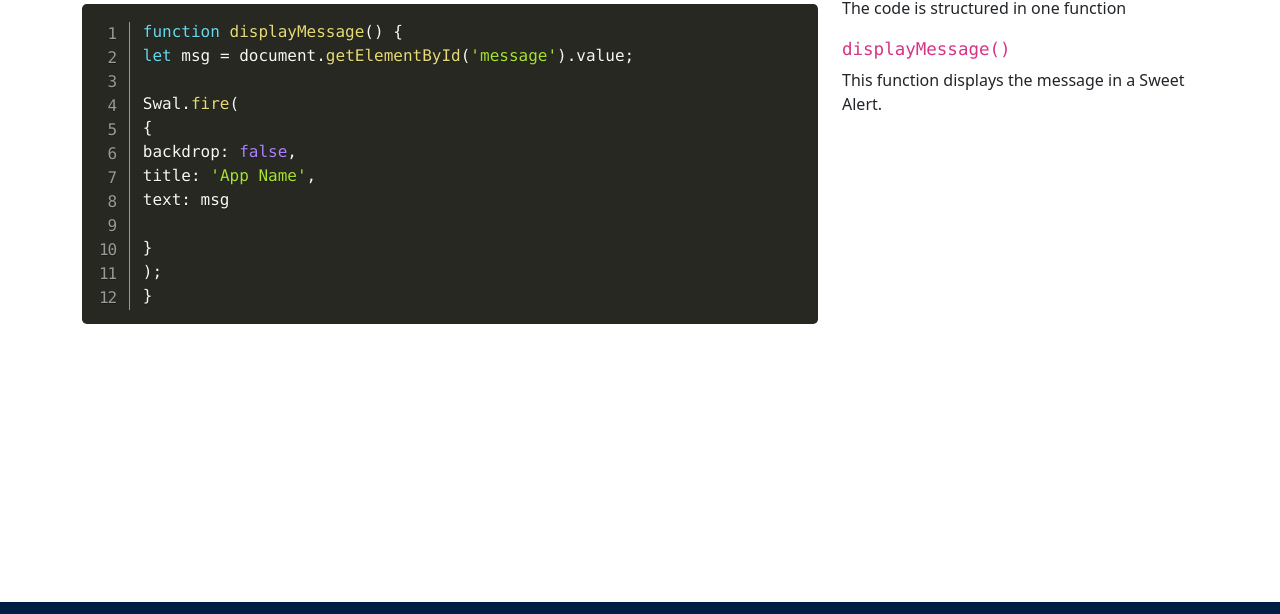
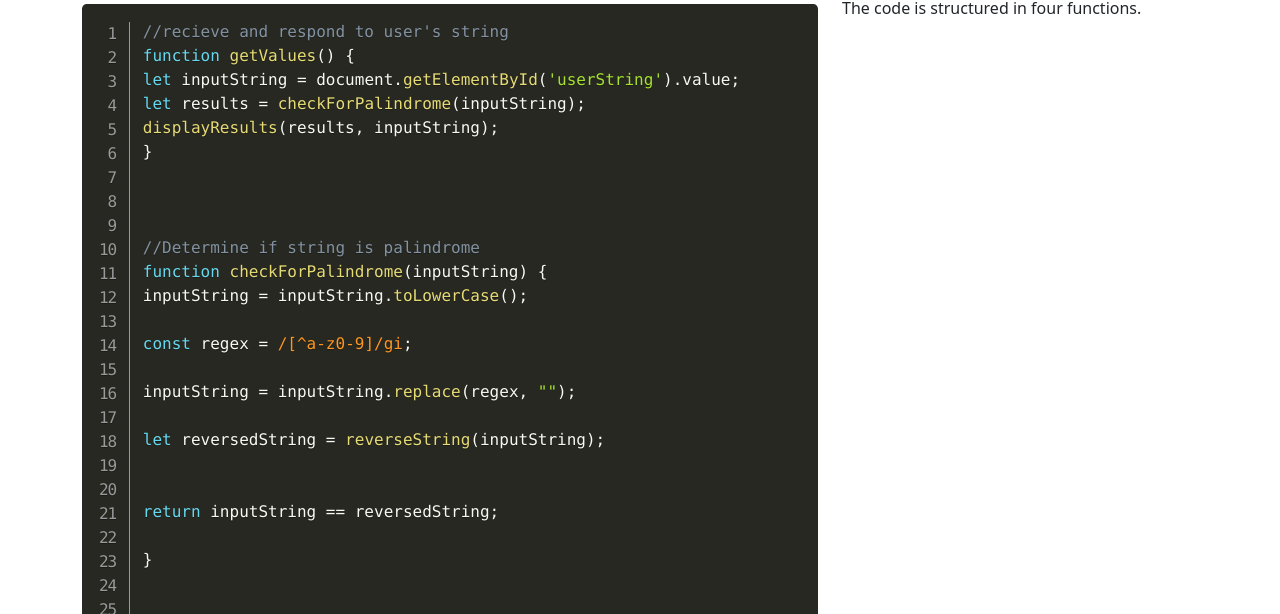
Before and after one commit to Japple97/JAPalindrome, a plain HTML site: page code.html in a window 1280 px wide. Shown: the part 118-732 px from the top of the page. Drawn offline with nearby package versions, Linux system fonts and the light colour scheme.

Commit message:
smallCommit pre-finish

```diff
--- a/code.html
+++ b/code.html
@@ -5,7 +5,7 @@
     <meta charset="UTF-8">
     <meta http-equiv="X-UA-Compatible" content="IE=edge">
     <meta name="viewport" content="width=device-width, initial-scale=1.0">
-    <title>AppName: Coding Challenge</title>
+    <title>Easy Kayak: Coding Challenge</title>
 
     <!--Bootstrap Icons-->
     <link rel="stylesheet" href="https://cdn.jsdelivr.net/npm/bootstrap-icons@1.10.3/font/bootstrap-icons.css">
@@ -28,7 +28,7 @@
     <header>
         <nav class="navbar navbar-expand-lg navbar-dark" id="mainNav">
             <div class="container">
-                <a class="navbar-brand" href="/index.html">App Name
+                <a class="navbar-brand" href="/index.html">Easy Kayak
                     <!--ADD LOGO HERE-->
                     <img src="" height="" />
                 </a>
@@ -53,11 +53,11 @@
                         </li>
                         <li class="nav-item">
                             <!--CHANGE THIS BEFORE PUBLISHING-->
-                            <a class="nav-link" href="https://github.com/Japple97/jsMiniTemplate">The Repo</a>
+                            <a class="nav-link" href="https://github.com/Japple97/JAPalindrome">The Repo</a>
                         </li>
                         <li class="nav-item">
                             <!--LINK PORTFOLIO-->
-                            <a class="nav-link" href="#">About</a>
+                            <a class="nav-link" href="https://ja-cf-portfolio.netlify.app/">About</a>
                         </li>
                         <li class="nav-item">
                             <!--TO DO-->
@@ -76,26 +76,71 @@
             <div class="col-12 col-lg-8">
                 <pre class="line-numbers">
                     <code class="language-js">
-                        function displayMessage() {
-                        let msg = document.getElementById('message').value;
+                    //recieve and respond to user's string
+                    function getValues() {
+                    let inputString = document.getElementById('userString').value;
+                    let results = checkForPalindrome(inputString);
+                    displayResults(results, inputString);
+                    }
 
-                        Swal.fire(
-                        {
-                        backdrop: false,
-                        title: 'App Name',
-                        text: msg
 
-                        }
-                        );
-                        }
+
+                    //Determine if string is palindrome
+                    function checkForPalindrome(inputString) {
+                    inputString = inputString.toLowerCase();
+
+                    const regex = /[^a-z0-9]/gi;
+
+                    inputString = inputString.replace(regex, "");
+
+                    let reversedString = reverseString(inputString);
+
+
+                    return inputString == reversedString;
+
+                    }
+
+
+                    function reverseString(inputString) {
+                    let reversedString = '';
+
+                    for (let index = inputString.length - 1; index >= 0; index--) {
+                    reversedString += inputString[index];
+                    }
+                    return reversedString
+                    }
+
+
+                    //Display message to user to show
+                    //if string is Palindrome or not
+                    function displayResults(results, inputString) {
+                    let alert = document.getElementById('alert');
+
+                    alert.classList.remove('alert-danger');
+                    alert.classList.remove('alert-success');
+
+                    let messageElement = document.getElementById('message');
+
+                    if (results == true) {
+                    alert.classList.add('alert-success');
+                    messageElement.textContent = "Hooray! A Palindrome!";
+                    } else {
+                    alert.classList.add('alert-danger');
+                    messageElement.textContent = "Boooo not a palindrome.";
+                    }
+
+                    let resultsElement = document.getElementById('results');
+                    let reversedString = reverseString(inputString);
+                    resultsElement.textContent = reversedString;
+
+                    alert.classList.remove('invisible');
+                    }
                     </code>
                 </pre>
             </div>
             <!--Code Description-->
             <div class="col-12 col-lg-4">
-                <p>The code is structured in one function</p>
-                <h5><code>displayMessage()</code></h5>
-                <p>This function displays the message in a Sweet Alert.</p>
+                <p>The code is structured in four functions.</p>
             </div>
         </div>
     </main>
```
Also changed, not shown: app.html (+30 -8 lines), index.html (+7 -7 lines), js/site.js (+57 -9 lines), img/EasyKayak_500.png (added).
